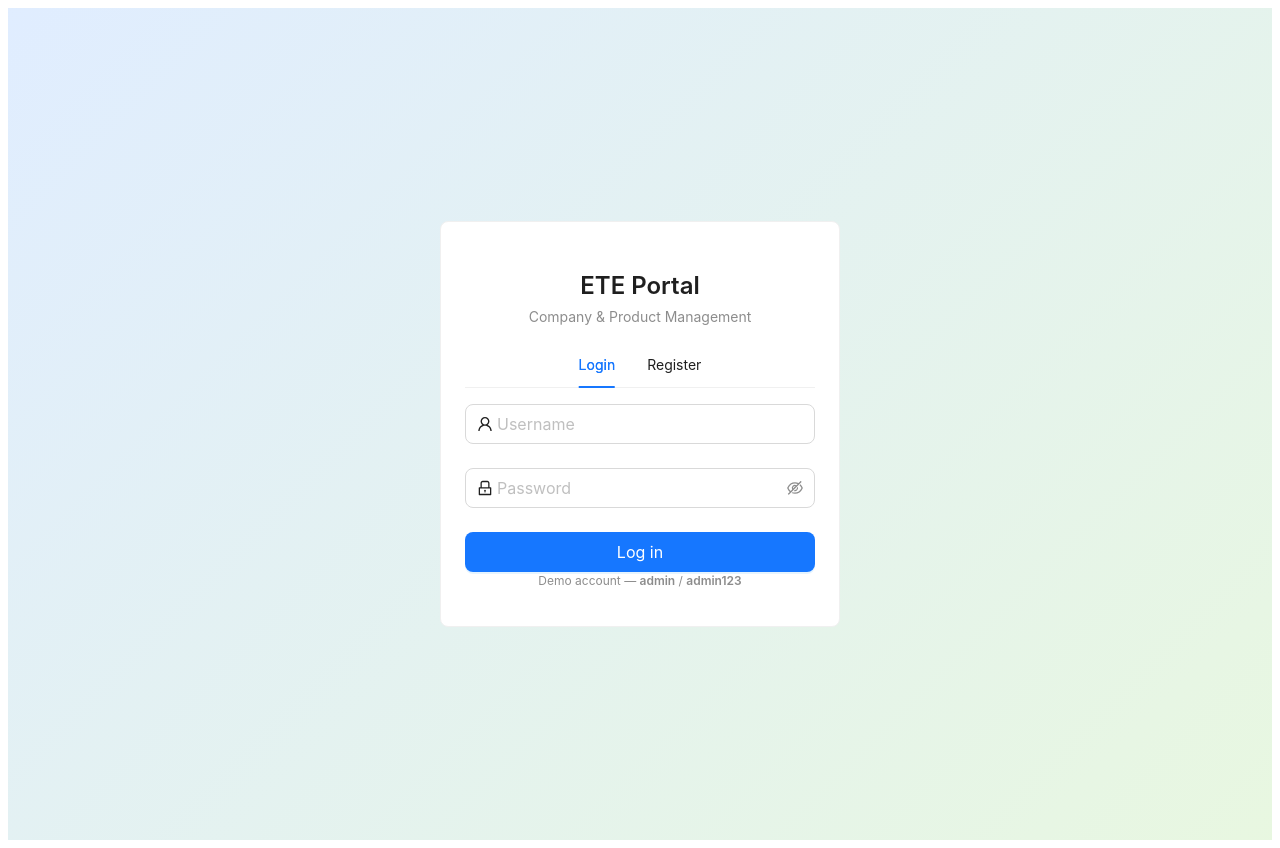
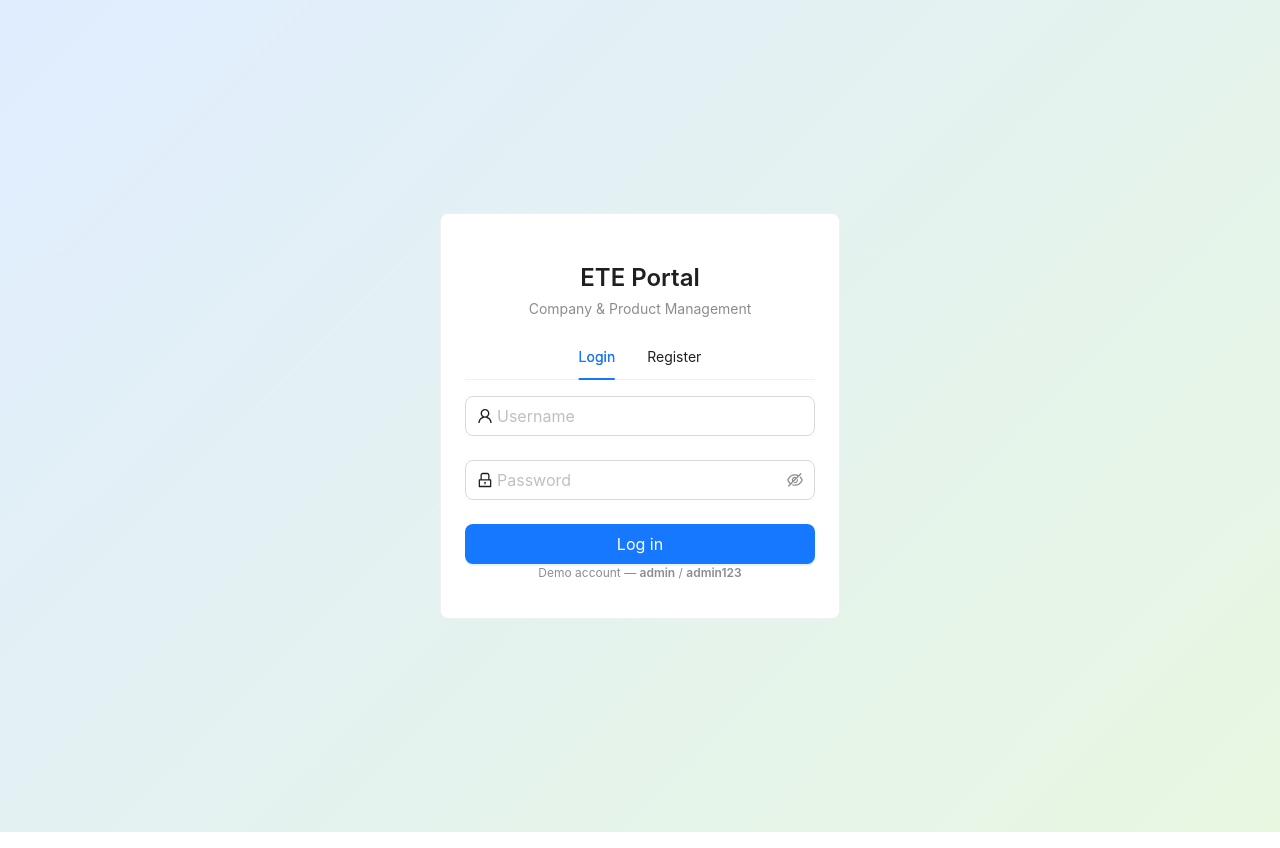
Before and after one commit to DuyguKamalak/ete-react-assignment, a React (Vite) app in the folder client/: page /login in a window 1280 px wide. Built offline with nearby package versions, Linux system fonts and the light colour scheme; no server answers.

Commit message:
fix(client): reset body margin so dark layout fills the viewport
Removes the browser default 8px body margin that left a light frame and
a stray scrollbar around the dark-themed AntD Layout.

```diff
--- a/client/src/index.css
+++ b/client/src/index.css
@@ -1,3 +1,10 @@
+/* Reset the browser's default body margin so the dark-themed AntD Layout fills the
+   viewport edge-to-edge (no ~8px light frame on the right/bottom, no stray scrollbar). */
+html,
+body {
+  margin: 0;
+}
+
 /* App chrome (header, sidebar, menu, buttons, tabs, switches) should feel like a
    native app: no text selection and a default cursor instead of the text caret.
    Data content (tables, detail descriptions, forms) stays selectable so it can be
```
